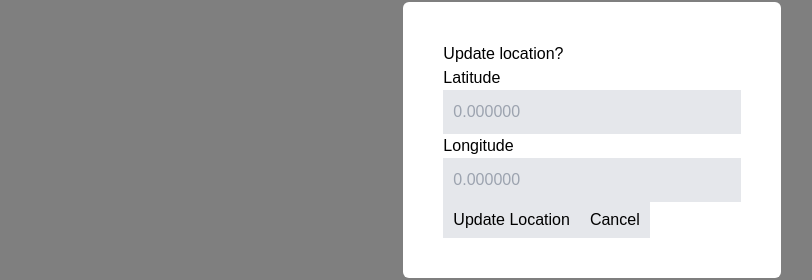
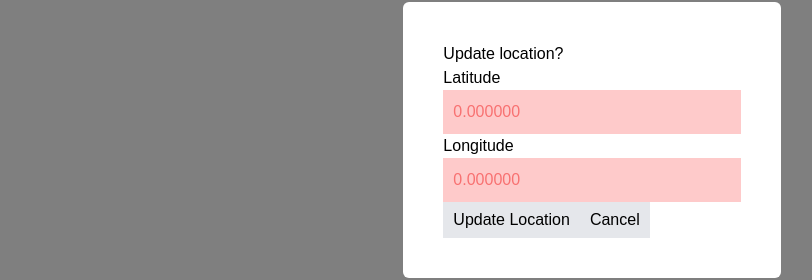
Before and after one commit to aam051102/neurons-code-interview, a Next.js app in the folder front-end/: page /survivors in a window 1280 px wide. Both pictures are taken after a click on the button "Update Location". Shown: the part 260-540 px from the top of the page, without its empty margins (48-860 px from the left). Built offline with nearby package versions, Linux system fonts and the light colour scheme; no server answers.

Commit message:
Regex for latitude/longitude

```diff
--- a/front-end/src/app/globals.css
+++ b/front-end/src/app/globals.css
@@ -71,3 +71,11 @@ body {
 .field_std_small {
   @apply p-1.5 py-0;
 }
+
+.field_std:invalid {
+  @apply bg-red-200 text-red-600;
+}
+
+.field_std:invalid::placeholder {
+  @apply text-red-400
+}
--- a/front-end/src/components/LocationModal.tsx
+++ b/front-end/src/components/LocationModal.tsx
@@ -1,3 +1,4 @@
+import { LATITUDE_PATTERN, LONGITUDE_PATTERN } from "@/constants";
 import { CurrentUserContext } from "@/context";
 import { FormEventHandler, useContext, useState } from "react";
 
@@ -73,6 +74,8 @@ const LocationModal = ({
                                 name="latitude"
                                 className="field_std"
                                 placeholder="0.000000"
+                                pattern={LATITUDE_PATTERN}
+                                required
                             />
                         </div>
 
@@ -86,6 +89,8 @@ const LocationModal = ({
                                 name="longitude"
                                 className="field_std"
                                 placeholder="0.000000"
+                                pattern={LONGITUDE_PATTERN}
+                                required
                             />
                         </div>
                     </div>
--- a/front-end/src/components/RegisterModal.tsx
+++ b/front-end/src/components/RegisterModal.tsx
@@ -1,4 +1,8 @@
-import { ITEM_DATA_MAP } from "@/constants";
+import {
+    ITEM_DATA_MAP,
+    LATITUDE_PATTERN,
+    LONGITUDE_PATTERN,
+} from "@/constants";
 import React, { FormEventHandler, useState } from "react";
 
 type IRegisterForm = {
@@ -87,6 +91,7 @@ const RegisterModal = ({
                                 name="name"
                                 className="field_std"
                                 placeholder="John Doe Smith"
+                                required
                             />
                         </div>
 
@@ -99,6 +104,7 @@ const RegisterModal = ({
                                 className="field_std"
                                 min={0}
                                 max={200}
+                                required
                             />
                         </div>
 
@@ -109,6 +115,7 @@ const RegisterModal = ({
                                 id="register_gender"
                                 className="field_std"
                                 defaultValue={"0"}
+                                required
                             >
                                 <option value="0">Male</option>
                                 <option value="1">Female</option>
@@ -123,6 +130,8 @@ const RegisterModal = ({
                                 name="latitude"
                                 className="field_std"
                                 placeholder="0.000000"
+                                pattern={LATITUDE_PATTERN}
+                                required
                             />
                         </div>
 
@@ -136,6 +145,8 @@ const RegisterModal = ({
                                 name="longitude"
                                 className="field_std"
                                 placeholder="0.000000"
+                                pattern={LONGITUDE_PATTERN}
+                                required
                             />
                         </div>
 
@@ -160,6 +171,7 @@ const RegisterModal = ({
                                                 min={0}
                                                 className="field_std field_std_small text-right col-span-1"
                                                 defaultValue={0}
+                                                required
                                             />
                                         </React.Fragment>
                                     )
--- a/front-end/src/constants.ts
+++ b/front-end/src/constants.ts
@@ -27,4 +27,14 @@ const ITEM_DATA_MAP: Record<
     },
 };
 
-export { MAX_REPORTS_FOR_INFECTION, ITEM_DATA_MAP };
+// Longitude/latitude RegEx pattern borrowed from https://stackoverflow.com/questions/3518504/regular-expression-for-matching-latitude-longitude-coordinates and modified to fit them being separate
+const LATITUDE_PATTERN = "^[\\-\\+]?([1-8]?\\d(.\\d+)?|90(\\.0+)?)$";
+const LONGITUDE_PATTERN =
+    "^[\\-\\+]?(180(\\.0+)?|((1[0-7]\\d)|([1-9]?\\d))(\\.\\d+)?)$";
+
+export {
+    MAX_REPORTS_FOR_INFECTION,
+    ITEM_DATA_MAP,
+    LATITUDE_PATTERN,
+    LONGITUDE_PATTERN,
+};
```
Also changed, not shown: 1 other file (tests, documents, lock files or other folders).
